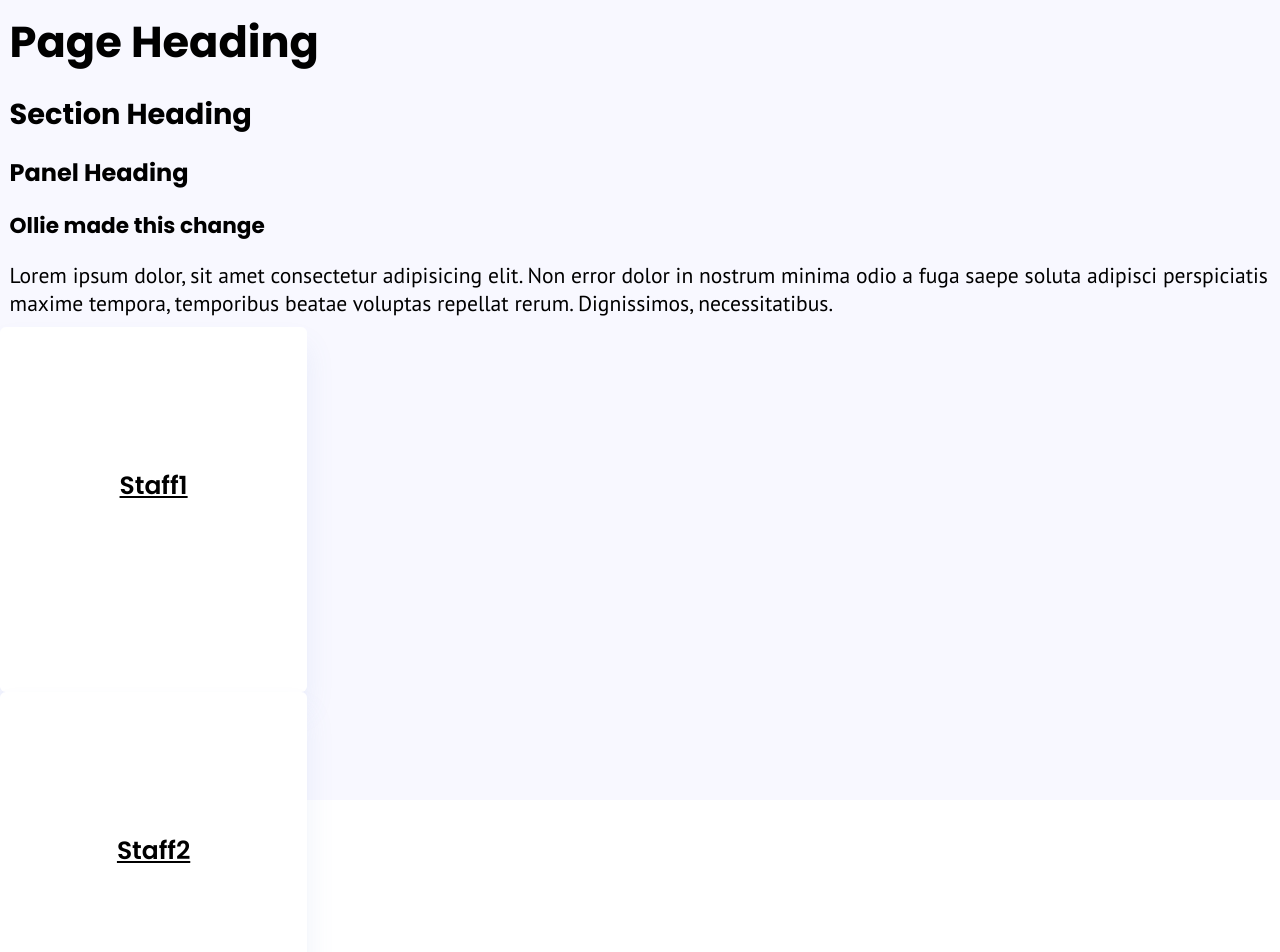
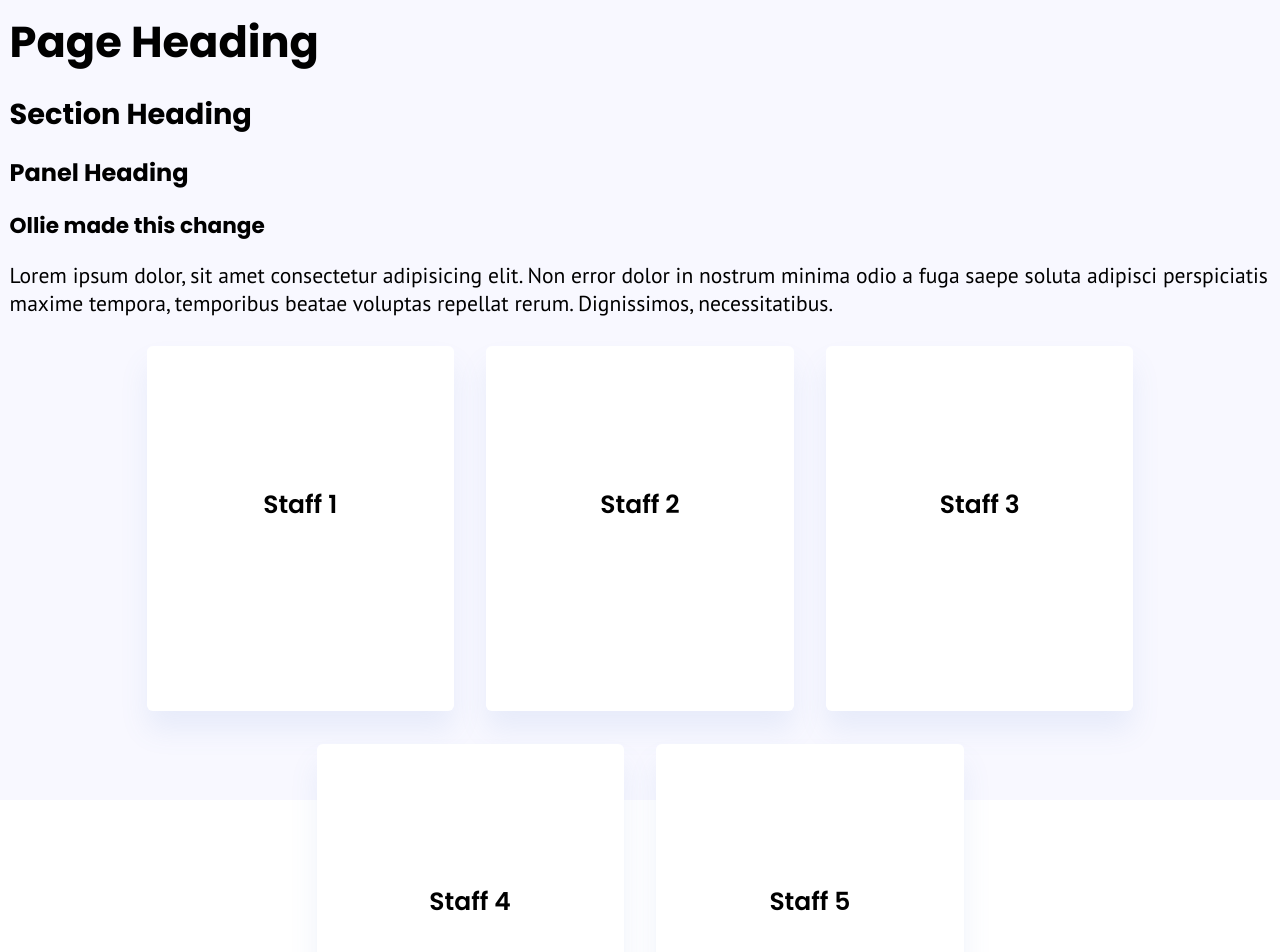
Before and after one commit to nology-tech/verde-client-project, a React (Vite) app: page / in a window 1280 px wide. Shown: the top 952 px of the page. Built offline with nearby package versions, Linux system fonts and the light colour scheme.

Commit message:
updated class names and tested component

```diff
--- a/src/components/StaffNav/StaffNavCard/StaffNavCard.tsx
+++ b/src/components/StaffNav/StaffNavCard/StaffNavCard.tsx
@@ -1,5 +1,5 @@
 import "./StaffNavCard.scss";
-import Arrow from "../../../assets/images/home-icon.png";
+import Arrow from "../../../assets/images/settings-icon.png";/*path to image needs to be updated. */
 
 type StaffNavCardProps = {
   label: string;
--- a/src/components/StaffNav/StaffNavList/StaffNavList.scss
+++ b/src/components/StaffNav/StaffNavList/StaffNavList.scss
@@ -1,12 +1,13 @@
-@use '../../styles/variables' as *;
-@use '../../styles/typography' as *;
+@use '../../../styles/variables' as *;
+@use '../../../styles/typography' as *;
 
-.staffnavcardlist {
+.staffnavlist {
     display: flex;
     flex-direction: column;
     margin: 1rem;
     gap: 1rem;
     text-decoration: none;
+
 
     &__link {
         text-decoration: none;
@@ -14,7 +15,7 @@
 }
 
 @media screen and (min-width: $tablet-breakpoint) {
-    .staffnavcardlist {
+    .staffnavlist {
         flex-wrap: wrap;
         flex-direction: row;
         justify-content: center;
--- a/src/components/StaffNav/StaffNavList/StaffNavList.tsx
+++ b/src/components/StaffNav/StaffNavList/StaffNavList.tsx
@@ -1,6 +1,7 @@
 import { Link } from "react-router-dom";
 import { Staff } from "../data";
 import StaffNavCard from "../StaffNavCard/StaffNavCard";
+import "./StaffNavList.scss"
 
 type StaffNavListProps = {
   staff: Staff[];
@@ -10,7 +11,7 @@ const StaffNavList = ({ staff }: StaffNavListProps) => {
   return (
     <div className="staffnavlist">
       {staff.map((employee) => (
-        <Link className="staffnavcard__link" to="/" key={employee.id}>
+        <Link className="staffnavlist__link" to="/" key={employee.id}>
           <StaffNavCard label={employee.name} />
         </Link>
       ))}{" "}
--- a/src/components/StaffNav/data.ts
+++ b/src/components/StaffNav/data.ts
@@ -11,7 +11,7 @@ export type Staff = {
 export const StaffList = [
   {
     id: 1,
-    name: "Staff1",
+    name: "Staff 1",
     start: "01/01/2022",
     courseEnd: "02/01/2022",
     manager: "Manager 1",
@@ -20,7 +20,7 @@ export const StaffList = [
   },
   {
     id: 2,
-    name: "Staff2",
+    name: "Staff 2",
     start: "01/01/2022",
     courseEnd: "02/01/2022",
     manager: "Manager 1",
@@ -29,7 +29,7 @@ export const StaffList = [
   },
   {
     id: 3,
-    name: "Staff3",
+    name: "Staff 3",
     start: "01/01/2022",
     courseEnd: "02/01/2022",
     manager: "Manager 1",
@@ -38,7 +38,7 @@ export const StaffList = [
   },
   {
     id: 4,
-    name: "Staff4",
+    name: "Staff 4",
     start: "01/01/2022",
     courseEnd: "02/01/2022",
     manager: "Manager 1",
@@ -47,7 +47,7 @@ export const StaffList = [
   },
   {
     id: 5,
-    name: "Staff5",
+    name: "Staff 5",
     start: "01/01/2022",
     courseEnd: "02/01/2022",
     manager: "Manager 1",
--- a/src/pages/Home/Home.tsx
+++ b/src/pages/Home/Home.tsx
@@ -1,3 +1,4 @@
+import Header from "../../components/Header/Header";
 import Layout from "../../components/Layout/Layout";
 import StaffNavList from "../../components/StaffNav/StaffNavList/StaffNavList";
 import { StaffList } from "../../components/StaffNav/data";
@@ -15,7 +16,9 @@ const Home = () => {
         maxime tempora, temporibus beatae voluptas repellat rerum. Dignissimos,
         necessitatibus.
       </p>
+
       <StaffNavList staff={StaffList} />
+
     </Layout>
   );
 };
```
